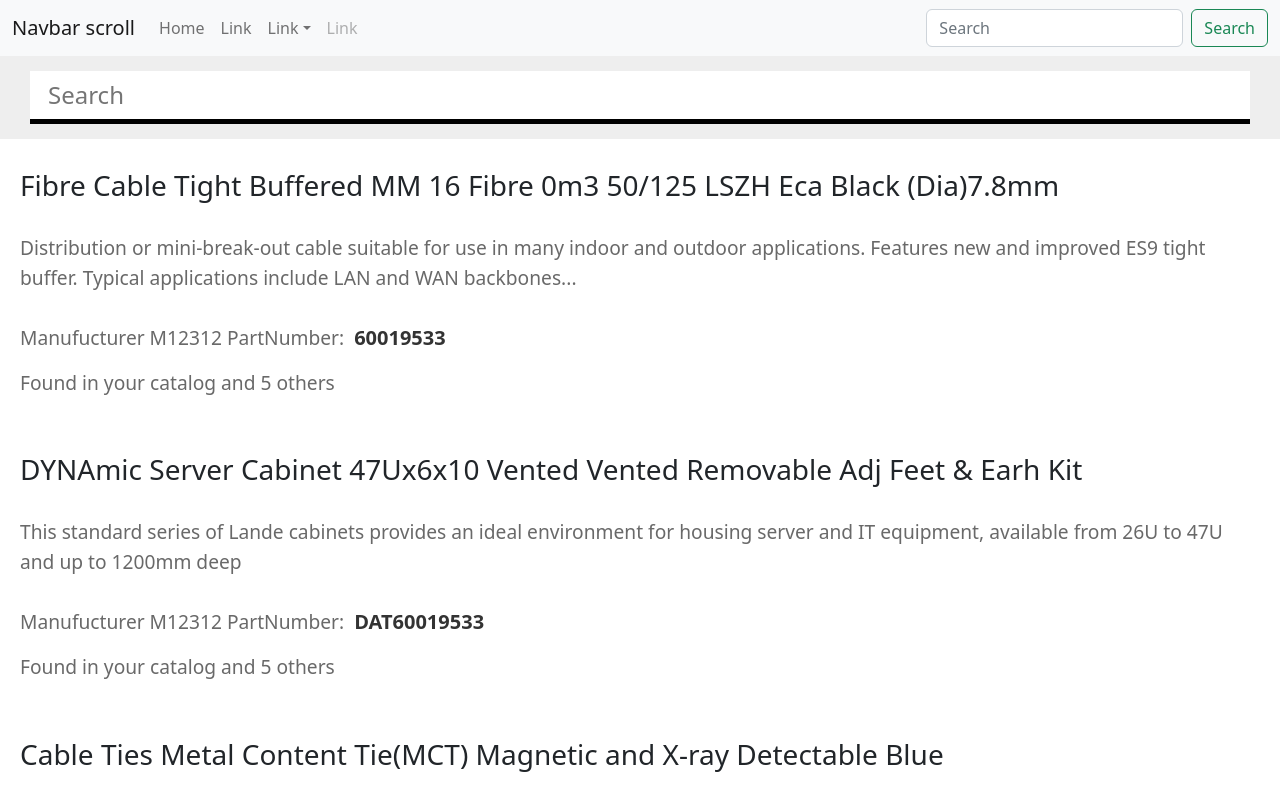
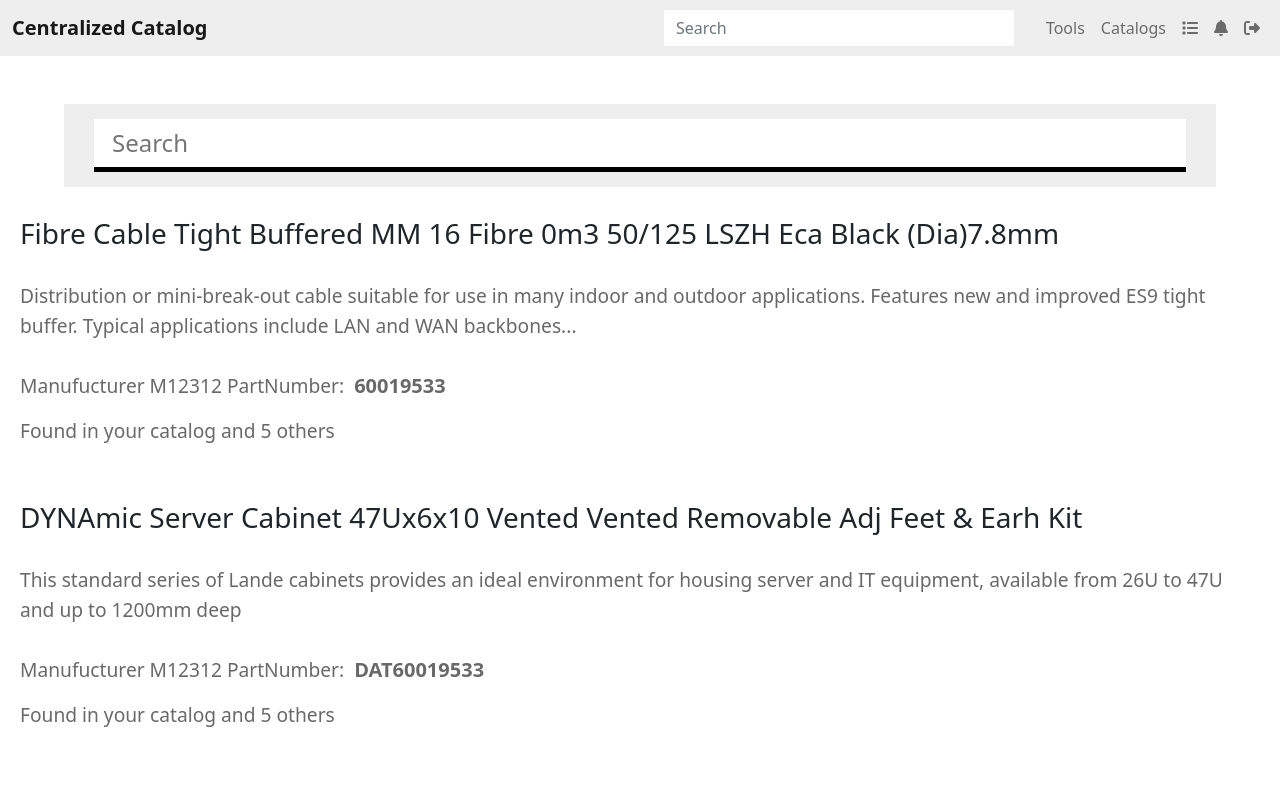
Before and after one commit to ralphsulit/takepart, a React (Create React App) app: page / in a window 1280 px wide. Shown: the top 790 px of the page. Built offline with nearby package versions, Linux system fonts and the light colour scheme.

Commit message:
change search inut design navbar

```diff
--- a/package.json
+++ b/package.json
@@ -11,6 +11,7 @@
     "@testing-library/react": "^13.4.0",
     "@testing-library/user-event": "^13.5.0",
     "axios": "^0.27.2",
+    "babel-plugin-macros": "^3.1.0",
     "bootstrap": "^5.2.1",
     "react": "^18.2.0",
     "react-bootstrap": "^2.5.0",
--- a/src/App.js
+++ b/src/App.js
@@ -6,7 +6,7 @@ import 'bootstrap/dist/css/bootstrap.min.css';
 function App() {
   return (
     <div>
-      <Navbar>This is a button</Navbar>
+      <Navbar />
       <CatalogMenu />
     </div>
   );
--- a/src/assets/styles/varaiables.styles.scss
+++ b/src/assets/styles/varaiables.styles.scss
@@ -14,3 +14,4 @@ $medium: 700;
 $regular: 400;
 
 $ubuntu: 'Ubuntu', sans-serif;
+$dosis: 'Dosis', sans-serif;
--- a/src/components/catalog-item/catalog-item.styles.scss
+++ b/src/components/catalog-item/catalog-item.styles.scss
@@ -19,7 +19,6 @@
         }
 
         .catalog-number {
-          color: $dark-gray;
           font-size: 1.25rem;
           font-weight: $bold;
           margin-left: 10px;
--- a/src/components/search-box/search-box.styles.scss
+++ b/src/components/search-box/search-box.styles.scss
@@ -6,6 +6,8 @@
   align-items: center;
   padding: 15px 30px;
   background-color: $white;
+  width: 90%;
+  margin: 0 auto;
 
     .search-box {
       color: $dark-gray;
--- a/src/index.js
+++ b/src/index.js
@@ -1,6 +1,6 @@
 import React from 'react';
 import ReactDOM from 'react-dom/client';
-import './index.css';
+import './index.scss';
 import App from './App';
 import reportWebVitals from './reportWebVitals';
 
--- a/src/index.css
+++ b/src/index.scss
@@ -1,3 +1,5 @@
+@import './assets/styles/varaiables.styles.scss';
+
 * {
   margin: 0;
   padding: 0;
@@ -6,7 +8,7 @@
 
 body {
   font-size: 16px;
-  font-family: 'Ubuntu', sans-serif;
+  font-family: $dosis;
   height: 100vh;
   width: 100%;
 }
--- a/src/routes/navigation.component.jsx
+++ b/src/routes/navigation.component.jsx
@@ -1,47 +1,37 @@
-import Button from 'react-bootstrap/Button';
 import Container from 'react-bootstrap/Container';
 import Form from 'react-bootstrap/Form';
 import Nav from 'react-bootstrap/Nav';
 import Navbar from 'react-bootstrap/Navbar';
-import NavDropdown from 'react-bootstrap/NavDropdown';
+import { FontAwesomeIcon } from '@fortawesome/react-fontawesome'
+import { faList, faBell, faRightFromBracket } from '@fortawesome/free-solid-svg-icons'
+import './navigation.styles.scss';
 
 function NavScrollExample() {
   return (
-    <Navbar bg="light" expand="lg">
+    <Navbar className='navbar-container mb-5' expand="lg">
       <Container fluid>
-        <Navbar.Brand href="#">Navbar scroll</Navbar.Brand>
+        <Navbar.Brand href="#" className='navbar-brand'>Centralized Catalog</Navbar.Brand>
         <Navbar.Toggle aria-controls="navbarScroll" />
-        <Navbar.Collapse id="navbarScroll">
-          <Nav
-            className="me-auto my-2 my-lg-0"
-            style={{ maxHeight: '100px' }}
-            navbarScroll
-          >
-            <Nav.Link href="#action1">Home</Nav.Link>
-            <Nav.Link href="#action2">Link</Nav.Link>
-            <NavDropdown title="Link" id="navbarScrollingDropdown">
-              <NavDropdown.Item href="#action3">Action</NavDropdown.Item>
-              <NavDropdown.Item href="#action4">
-                Another action
-              </NavDropdown.Item>
-              <NavDropdown.Divider />
-              <NavDropdown.Item href="#action5">
-                Something else here
-              </NavDropdown.Item>
-            </NavDropdown>
-            <Nav.Link href="#" disabled>
-              Link
-            </Nav.Link>
-          </Nav>
+        <Navbar.Collapse id="navbarScroll" className='justify-content-end'>
           <Form className="d-flex">
             <Form.Control
               type="search"
               placeholder="Search"
-              className="me-2"
+              className="me-4 shadow-none navbar-search-box no-border"
               aria-label="Search"
             />
-            <Button variant="outline-success">Search</Button>
           </Form>
+          <Nav
+            className="my-2 my-lg-0"
+            style={{ maxHeight: '100px' }}
+            navbarScroll
+          >
+            <Nav.Link href="#action1">Tools</Nav.Link>
+            <Nav.Link href="#action2">Catalogs</Nav.Link>
+            <Nav.Link href="#action2"><FontAwesomeIcon icon={faList} /></Nav.Link>
+            <Nav.Link href="#action2"><FontAwesomeIcon icon={faBell} /></Nav.Link>
+            <Nav.Link href="#action2"><FontAwesomeIcon icon={faRightFromBracket} /></Nav.Link>
+          </Nav>
         </Navbar.Collapse>
       </Container>
     </Navbar>
--- a/src/routes/navigation.styles.scss
+++ b/src/routes/navigation.styles.scss
@@ -0,0 +1,20 @@
+@import '../assets/styles/varaiables.styles.scss';
+
+.navbar-container {
+  background-color: $white;
+
+  .navbar-brand {
+    font-weight: $medium;
+  }
+
+  .navbar-search-box {
+    width: 350px;
+    outline: none;
+  }
+
+  .no-border {
+    border: 0;
+    border-radius: 0;
+    box-shadow: none;
+  }
+}
```
Also changed, not shown: 1 other file (tests, documents, lock files or other folders). Lines whose indentation alone changed are shown as unchanged.
